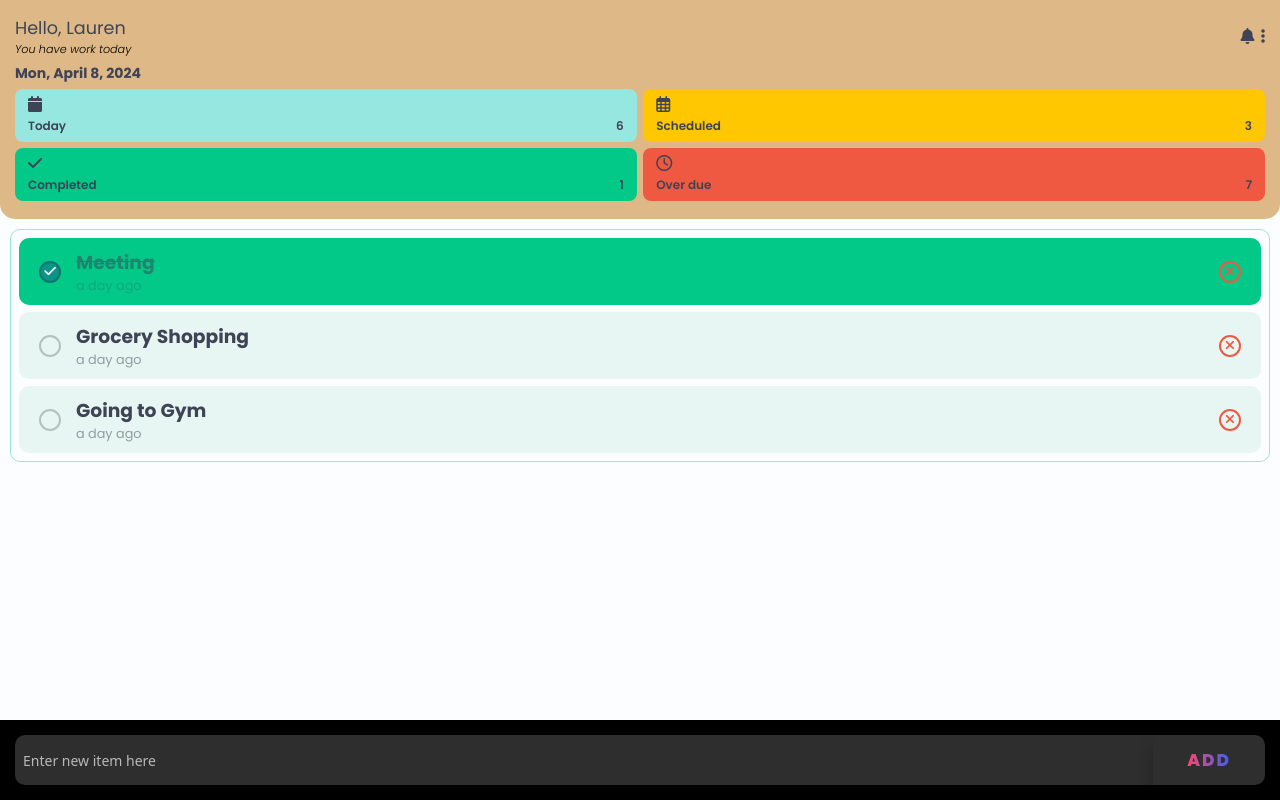
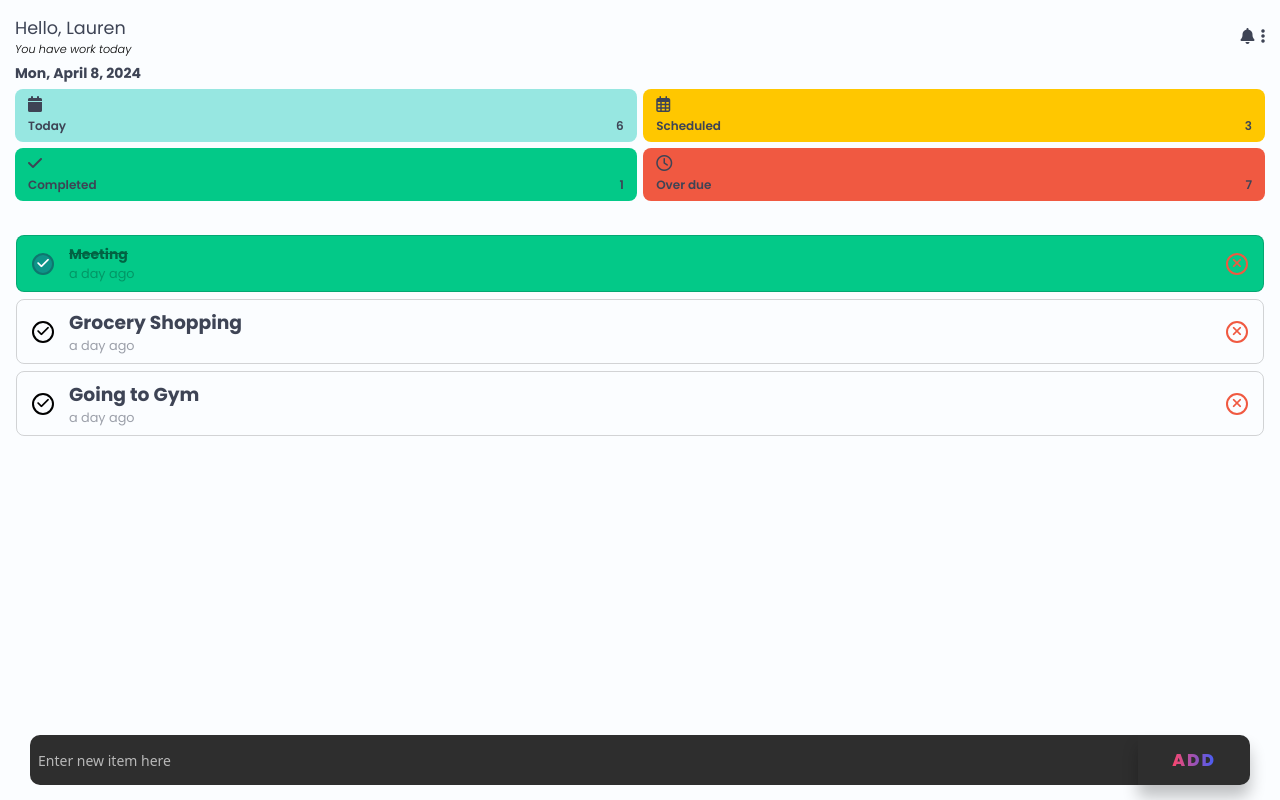
Before and after one commit to cmpezahe/taskmanagement, a website built with Vite: page index.html in a window 1280 px wide. Built offline with nearby package versions, Linux system fonts and the light colour scheme.

Commit message:
'improve UX'

```diff
--- a/assets/css/style.css
+++ b/assets/css/style.css
@@ -70,8 +70,9 @@ header {
   padding: 15px;
   position: fixed;
   height: 219px;
-  background-color: burlywood;
-  border-radius: 0 0 15px 15px;
+  background: var(--bg-color1);
+  /* background-color: burlywood; */
+  /* border-radius: 0 0 15px 15px; */
   /* padding-top: 25px; */
 }
 
@@ -182,15 +183,15 @@ header {
 /*! MAIN CONTAIN   */
 #list {
   margin-top: 219px;
-  border: 1px solid var(--today-clr);
+  /* border: 1px solid var(--today-clr); */
   width: 100%;
   overflow-y: auto;
   display: flex;
   flex-direction: column;
   gap: 7px;
   background: var(--bg-color1);
-  padding: 8px;
-  border-radius: 10px;
+  padding: 6px;
+  /* border-radius: 10px; */
   margin-bottom: 80px;
 }
 
@@ -204,10 +205,11 @@ header {
   grid-template-columns: auto 1fr auto;
   align-items: center;
   gap: 15px;
-  padding: 10px 20px;
-  background-color: var(--card-color);
+  padding: 8px 15px;
+  /* background-color: var(--card-color); */
   cursor: pointer;
-  border-radius: 10px;
+  border-radius: 8px;
+  border: 1px solid #0000002a;
 }
 
 .cards-info {
@@ -227,18 +229,21 @@ header {
 
 .cards.resolved .cards-info {
   opacity: 0.5;
+  color: var(--color2);
+  font-size: 14px;
 }
 
 .cards.resolved .cards-info .task {
   text-decoration: line-through;
+  font-size: 14px;
 }
 
 .cards .resolved-btn {
   width: 22px;
   height: 22px;
   border-radius: 50%;
-  border: 2px solid #21212140;
-  color: #00000000;
+  border: 2px solid var(--color2);
+  color: var(--color2);
   cursor: pointer;
 }
 
@@ -274,9 +279,9 @@ footer {
   bottom: 0px;
   z-index: 20;
   transition: .8s;
-  padding: 15px;
+  padding: 15px 30px;
   position: fixed;
-  background-color: #000;
+  background-color: var(--bg-color1);
   /* padding-bottom: 50px; */
 }
 
```
